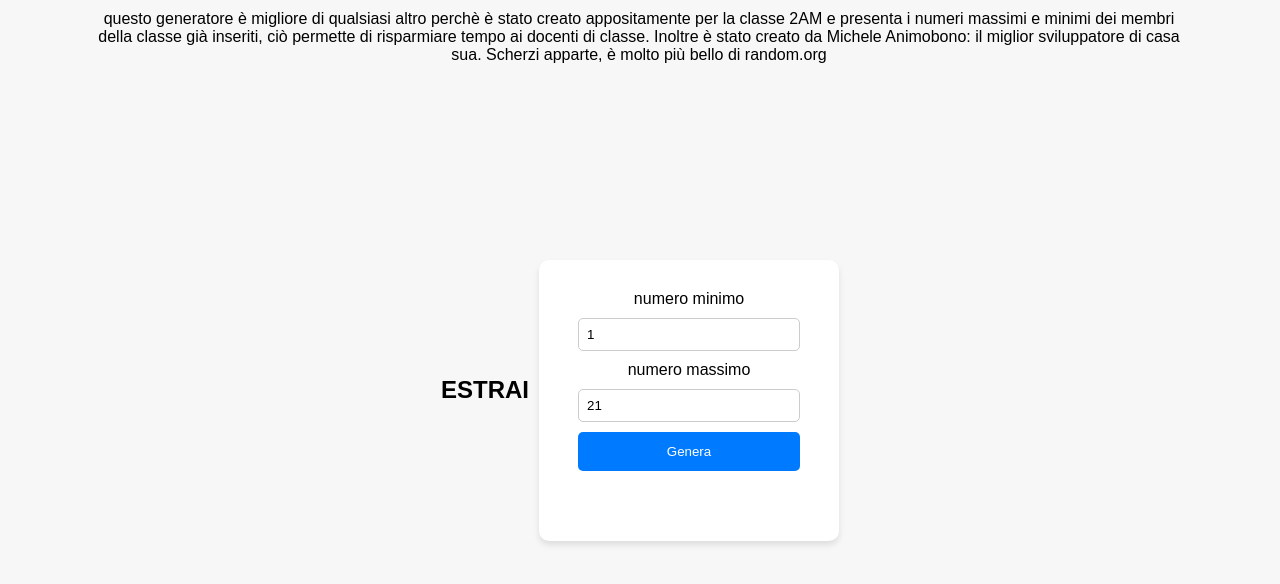
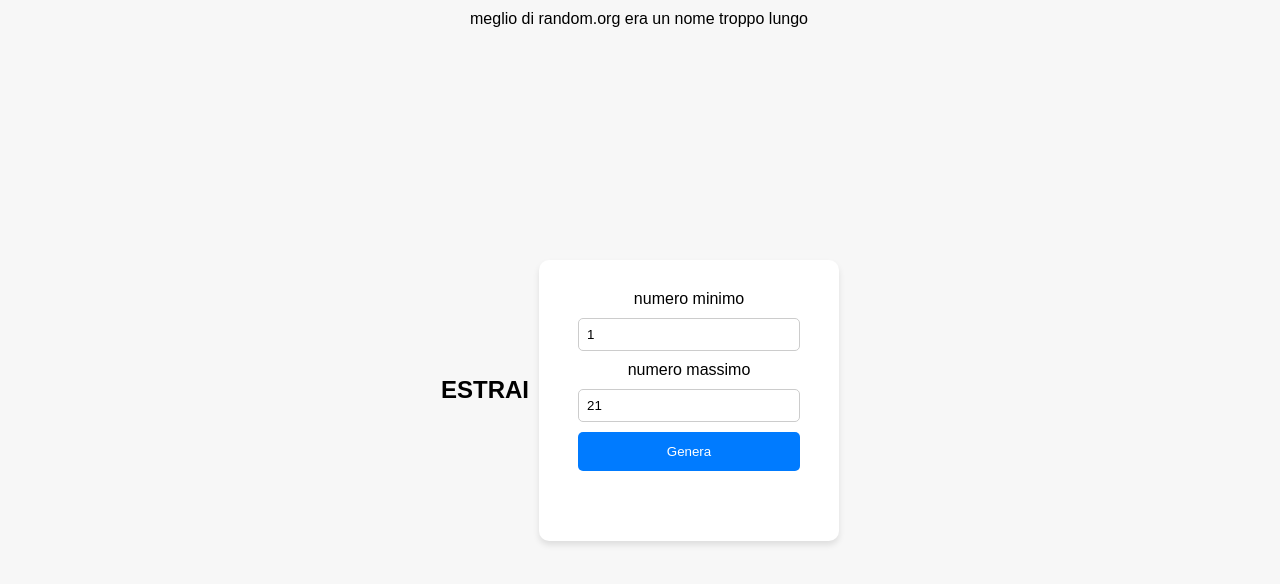
Before and after one commit to Michele291123/random, a plain HTML site: page index.html in a window 1280 px wide. Drawn offline with Linux system fonts and the light colour scheme.

Commit message:
Add files via upload

```diff
--- a/index.html
+++ b/index.html
@@ -9,7 +9,7 @@
     <h1 id="sopra">ESTRAI</h1>
     <div id="generatore">
         <div id="inizo">
-        <p id="inizio">questo generatore è migliore di qualsiasi altro perchè è stato creato appositamente per la classe 2AM e presenta i numeri massimi e minimi dei membri della classe già inseriti, ciò permette di risparmiare tempo ai docenti di classe. Inoltre è stato creato da Michele Animobono: il miglior sviluppatore di casa sua. Scherzi apparte, è molto più bello di random.org</p>
+        <p id="inizio">meglio di random.org era un nome troppo lungo</p>
         </div>
         <p>numero minimo</p><input type="number" min="1" id="n-min" value="1">
         <p>numero massimo</p><input type="number" max="1000" id="n-max" value="21">
```
